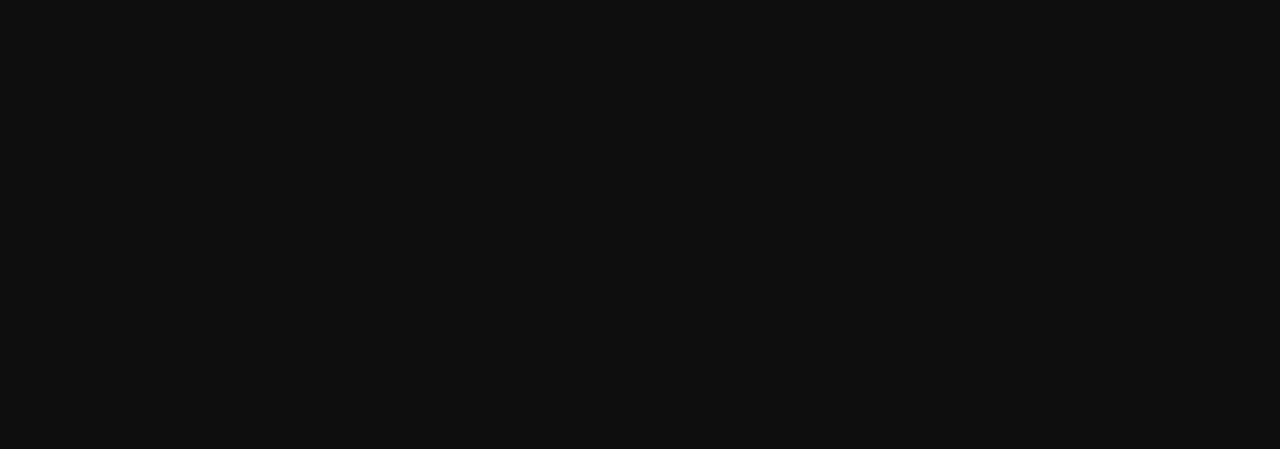
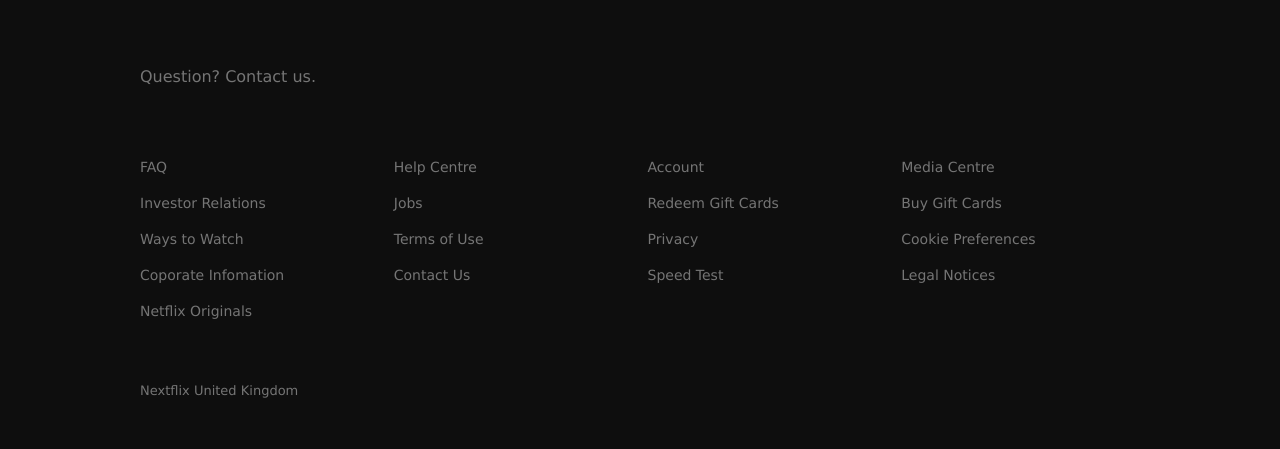
Before and after one commit to tamphamdev/netflix, a React (Vite) app: page / in a window 1280 px wide. Shown: the part 1269-1718 px from the top of the page. Before the commit the page ends 1270 px from the top, so only its background shows below. Built offline with nearby package versions, Linux system fonts and the light colour scheme.

Commit message:
Add footer

```diff
--- a/src/App.tsx
+++ b/src/App.tsx
@@ -1,9 +1,14 @@
 import React from "react";
-
+import { FooterContainer } from "./containers/footer";
 import { JumbotronContainer } from "./containers/jumboton";
 
 function App() {
-  return <JumbotronContainer />;
+  return (
+    <>
+      <JumbotronContainer />
+      <FooterContainer />
+    </>
+  );
 }
 
 export default App;
--- /dev/null
+++ b/src/components/Footer/index.tsx
@@ -0,0 +1,42 @@
+import React from "react";
+import {
+  Container,
+  Row,
+  Column,
+  Link,
+  Text,
+  Title,
+  Break,
+} from "./styles/footer";
+
+type Props = {
+  children?: React.ReactNode;
+};
+
+export default function Footer({ children, ...restProps }: Props) {
+  return <Container {...restProps}>{children}</Container>;
+}
+
+Footer.Row = function FooterRow({ children, ...restProps }: Props) {
+  return <Row {...restProps}>{children}</Row>;
+};
+
+Footer.Column = function FooterColumn({ children, ...restProps }: Props) {
+  return <Column {...restProps}>{children}</Column>;
+};
+
+Footer.Link = function FooterLink({ children, ...restProps }: Props) {
+  return <Link {...restProps}>{children}</Link>;
+};
+
+Footer.Title = function FooterTitle({ children, ...restProps }: Props) {
+  return <Title {...restProps}>{children}</Title>;
+};
+
+Footer.Text = function FooterText({ children, ...restProps }: Props) {
+  return <Text {...restProps}>{children}</Text>;
+};
+
+Footer.Break = function FooterBreak({ children, ...restProps }: Props) {
+  return <Break {...restProps}>{children}</Break>;
+};
--- /dev/null
+++ b/src/components/Footer/styles/footer.ts
@@ -0,0 +1,53 @@
+import styled from "styled-components/macro";
+
+export const Container = styled.div`
+  display: flex;
+  padding: 70px 56px;
+  margin: auto;
+  max-width: 1000px;
+  flex-direction: column;
+
+  @media (max-width: 1000px) {
+    padding: 70px 30px;
+  }
+`;
+
+export const Row = styled.div`
+  display: grid;
+  grid-template-columns: repeat(auto-fill, minmax(210px, 1fr));
+  grid-gap: 15px;
+
+  @media (max-width: 1000px) {
+    grid-template-columns: repeat(auto-fill, minmax(150px, 1fr));
+  }
+`;
+
+export const Column = styled.div`
+  display: flex;
+  flex-direction: column;
+  text-align: left;
+`;
+
+export const Link = styled.a`
+  color #757575;
+  margin-bottom: 20px;
+  font-size: 14px;
+  text-decoration: none;
+`;
+
+export const Title = styled.p`
+  font-size:16px;
+  color #757575;
+  margin-bottom: 40px;
+`;
+
+export const Text = styled.p`
+  font-size:13px;
+  color #757575;
+  margin-bottom: 40px;
+`;
+
+export const Break = styled.p`
+  flex-basis: 100%;
+  height: 0;
+`;
--- /dev/null
+++ b/src/components/index.ts
@@ -0,0 +1,2 @@
+export { default as Footer } from "./Footer";
+export { default as Jumbotron } from "./Jumbotron";
--- /dev/null
+++ b/src/containers/footer.tsx
@@ -0,0 +1,43 @@
+import React from "react";
+import { Footer } from "../components";
+
+export function FooterContainer() {
+  return (
+    <Footer>
+      <Footer.Title>Question? Contact us.</Footer.Title>
+      <Footer.Break />
+      <Footer.Row>
+        <Footer.Column>
+          <Footer.Link href="#">FAQ</Footer.Link>
+          <Footer.Link href="#">Investor Relations</Footer.Link>
+          <Footer.Link href="#">Ways to Watch</Footer.Link>
+          <Footer.Link href="#">Coporate Infomation</Footer.Link>
+          <Footer.Link href="#">Netflix Originals</Footer.Link>
+        </Footer.Column>
+
+        <Footer.Column>
+          <Footer.Link href="#">Help Centre</Footer.Link>
+          <Footer.Link href="#">Jobs</Footer.Link>
+          <Footer.Link href="#">Terms of Use</Footer.Link>
+          <Footer.Link href="#">Contact Us</Footer.Link>
+        </Footer.Column>
+
+        <Footer.Column>
+          <Footer.Link href="#">Account</Footer.Link>
+          <Footer.Link href="#">Redeem Gift Cards</Footer.Link>
+          <Footer.Link href="#">Privacy</Footer.Link>
+          <Footer.Link href="#">Speed Test</Footer.Link>
+        </Footer.Column>
+
+        <Footer.Column>
+          <Footer.Link href="#">Media Centre</Footer.Link>
+          <Footer.Link href="#">Buy Gift Cards</Footer.Link>
+          <Footer.Link href="#">Cookie Preferences</Footer.Link>
+          <Footer.Link href="#">Legal Notices</Footer.Link>
+        </Footer.Column>
+      </Footer.Row>
+      <Footer.Break />
+      <Footer.Text>Nextflix United Kingdom</Footer.Text>
+    </Footer>
+  );
+}
--- a/src/containers/jumboton.tsx
+++ b/src/containers/jumboton.tsx
@@ -1,5 +1,5 @@
 import React from "react";
-import Jumbotron from "../components/Jumbotron";
+import { Jumbotron } from "../components";
 import jumboData from "../fixtures/jumpo.json";
 
 export function JumbotronContainer() {
--- a/src/global-styles.ts
+++ b/src/global-styles.ts
@@ -9,5 +9,4 @@
     color: #333;
     font-size: 16px;
   }
-
-`
+`;
```
